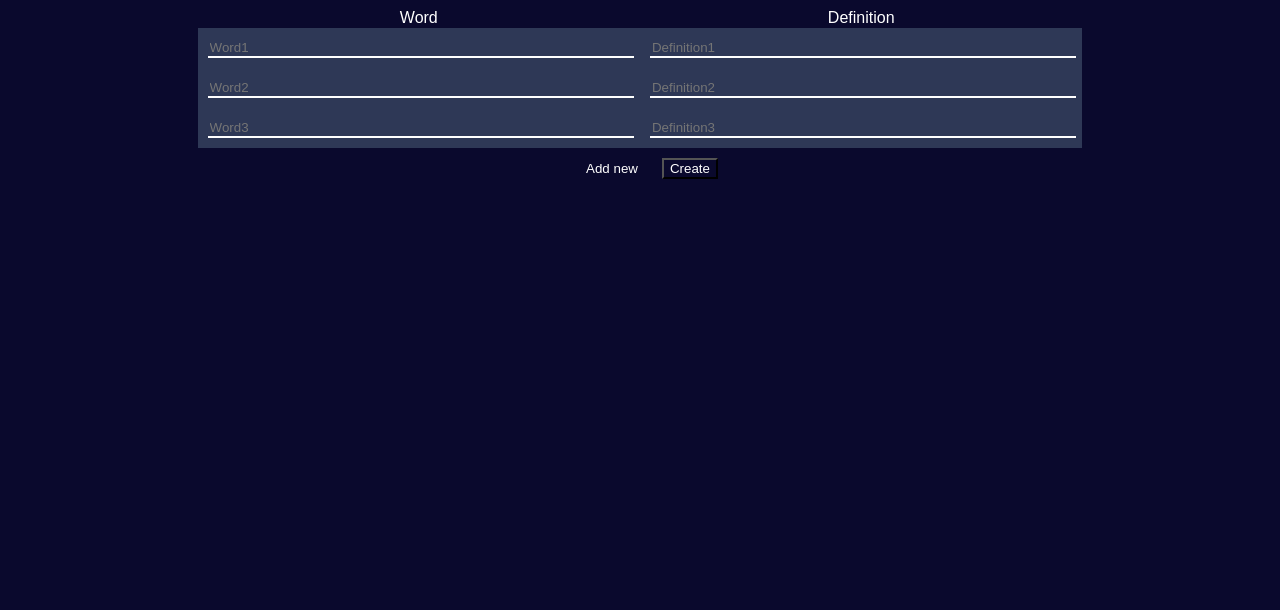
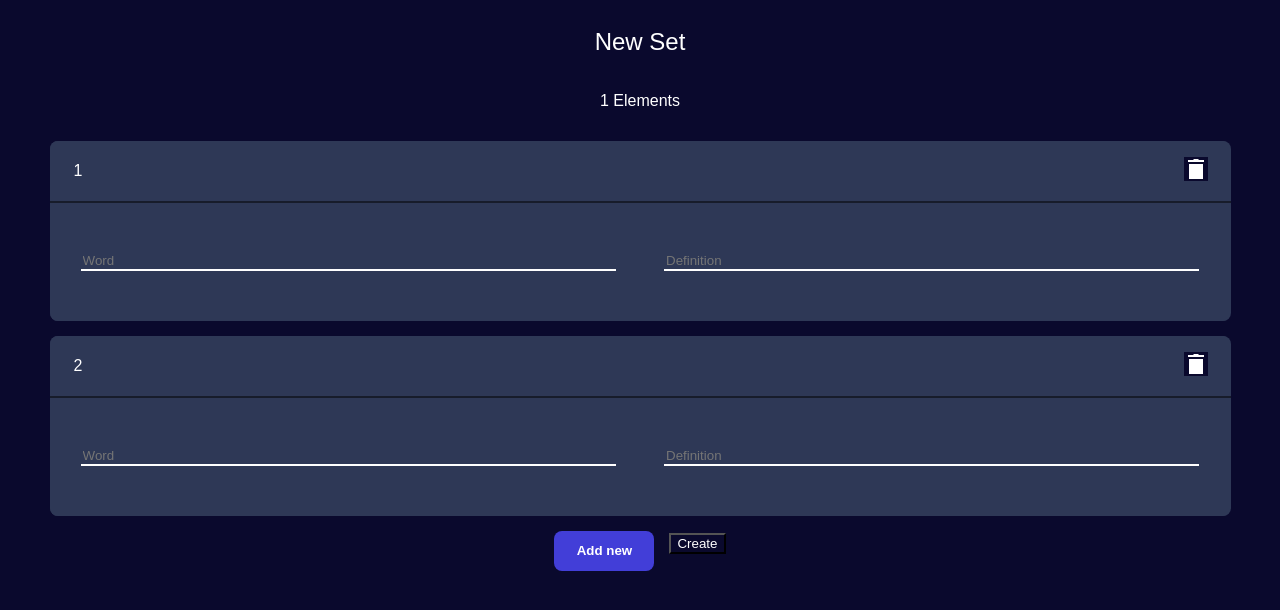
Before and after one commit to FernandoMeier/S4F-project, a plain HTML site: page saved_data/Quizlet.html in a window 1280 px wide. Both pictures are taken after a click on the button "Add new". Drawn offline with Linux system fonts and the light colour scheme.

Commit message:
added: test for organized word listing

```diff
--- a/saved_data/Quizlet.html
+++ b/saved_data/Quizlet.html
@@ -45,38 +45,139 @@
             justify-content: center;
         }
 
-        button {
+        #addNewWord {
             width: 100px;
             height: 40px;
+            background-color: #423ed8;
+            margin-top: 15px;
+            margin-right: 15px;
+            border-radius: 8px;
+            font-weight: bold;
+            text-align: center;
+        }
+
+
+        .qdiv {
+            display: flex;
+            flex-direction: column;
+            margin-top: 15px;
+            width: 1180px;
+            height: 180px;
+            background: #2E3856;
+            border-radius: 8px;
+        }
+
+        .cardNum {
+            background: #2E3856;
+            box-sizing: border-box;
+            width: 1181px;
+            height: 62px;
+            border-bottom: 2px solid rgba(0, 0, 0, 0.5);
+            border-radius: 8px 8px 0px 0px;
+            display: flex;
+            align-items: center;
+            justify-content: flex-start;
+        }
+
+        .cardNum>p {
+            background: #2E3856;
+            padding-left: 24px;
+        }
+
+        .cardCont {
+            display: flex;
+            justify-content: center;
+            width: 1181px;
+            height: 118px;
+            background: #2E3856;
+            border-radius: 0px 0px 8px 8px;
+        }
+
+        .delete {
+            position: absolute;
+            left: 92%;
+            background-color: rgba(0, 0, 0, 0);
+        }
+
+        #textinput {
+            background-color: rgba(0, 0, 0, 0);
+            border-top: 0;
+            border-left: 0;
+            border-right: 0;
+            border-bottom: 2px solid white;
+            margin: 24px;
+            width: 45%;
+            transition: 150ms ease-out;
+        }
+
+        #textinput:focus {
+            outline: none;
+            border-bottom: 4px solid yellow;
+        }
+
+        #listingDiv {
+            display: flex;
+            flex-direction: column;
         }
     </style>
 </head>
 
 <body>
-    <div>
-        <table>
-            <tr>
-                <th>Word</th>
-                <th>Definition</th>
-            </tr>
-            <tr>
-                <td><input type="text" placeholder="Word1"></td>
-                <td><input type="text" placeholder="Definition1"></td>
-            </tr>
-            <tr>
-                <td><input type="text" placeholder="Word2"></td>
-                <td><input type="text" placeholder="Definition2"></td>
-            </tr>
-            <tr>
-                <td><input type="text" placeholder="Word3"></td>
-                <td><input type="text" placeholder="Definition3"></td>
-            </tr>
-        </table>
+    <div id="listingDiv">
+        <h2>New Set</h2>
+        <p id="elems">1 Elements</p>
+        <div class="qdiv">
+            <div class="cardNum">
+                <p>1</p>
+                <button class="delete"><img src="../imgs/icons8-löschen-24.png"></button>
+            </div>
+            <div class="cardCont">
+                <input type="text" name="word" id="textinput" placeholder="Word">
+                <input type="text" name="def" id="textinput" placeholder="Definition">
+            </div>
+        </div>
+
     </div>
     <div>
-        <button>Add new</button>
+        <button id="addNewWord">Add new</button>
         <input type="submit" value="Create">
     </div>
 </body>
 
+<script>
+    const newWord = document.getElementById("addNewWord")
+    const wordList = document.getElementById("wordList")
+    const wordDiv = document.getElementById("listingDiv")
+    const deletBtn = document.getElementsByClassName("delete")
+    const elems = document.getElementsByClassName("elems")
+
+    let val = 2;
+    updateDelete(0)
+
+    newWord.addEventListener("click", () => {
+        const newDiv = document.createElement("div")
+        newDiv.classList.add("qdiv")
+
+        const newHead = document.createElement("div")
+        newHead.classList.add("cardNum")
+        newHead.innerHTML = `<p>${val}</p> <button class="delete"><img src="../imgs/icons8-löschen-24.png"></button>`
+
+        const newContent = document.createElement("div")
+        newContent.classList.add("cardCont")
+        newContent.innerHTML = `<input type="text" name="word" id="textinput" placeholder="Word">
+            <input type="text" name="def" id="textinput" placeholder="Definition">`
+
+        newDiv.appendChild(newHead)
+        newDiv.appendChild(newContent)
+        wordDiv.appendChild(newDiv)
+        updateDelete(val - 1)
+        val++;
+    })
+
+    function updateDelete(val) {
+        deletBtn[val].addEventListener("click", () => {
+            alert("hehehehe")
+        })
+    }
+</script>
 </html>
```
Also changed, not shown: test_site/card_flip/multiCards.html (+1 -1 lines), test_site/read_excel/index.html (+7 -12 lines), imgs/icons8-löschen-24 (1).png (added), imgs/icons8-löschen-24.png (added).
